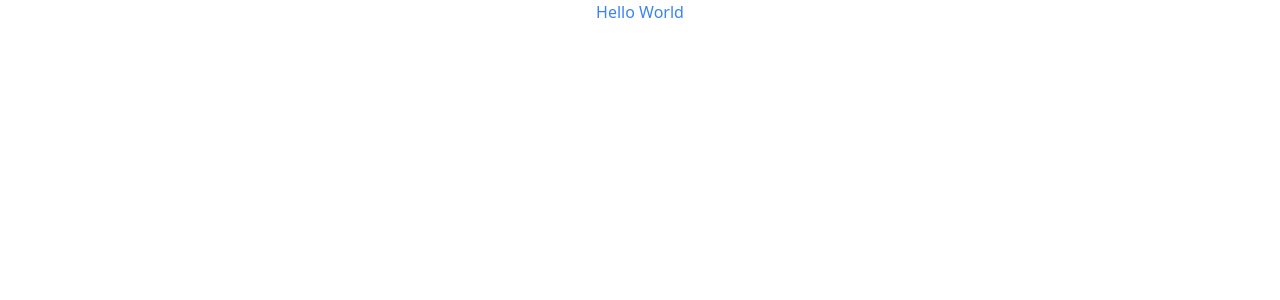
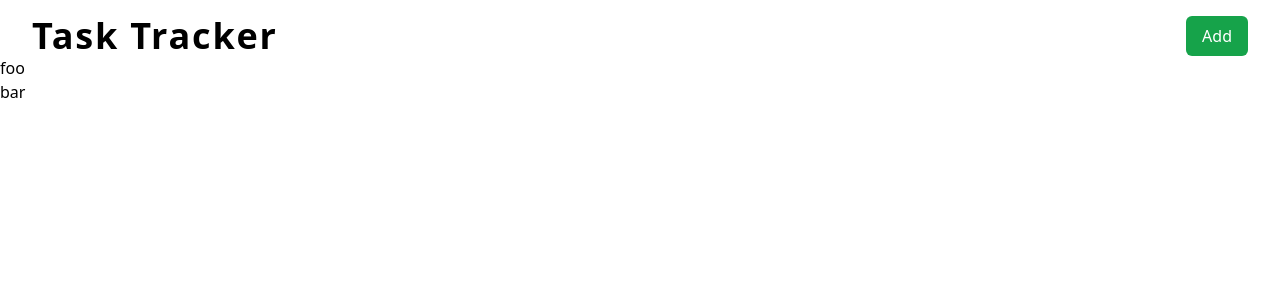
Before and after one commit to largomst/react-todo-demo, a React (Create React App) app: page / in a window 1280 px wide. Shown: the top 300 px of the page. Built offline with nearby package versions, Linux system fonts and the light colour scheme.

Commit message:
feature: create basic components

```diff
--- a/src/App.js
+++ b/src/App.js
@@ -1,10 +1,26 @@
-import logo from "./logo.svg";
-import "./App.css";
+import { useState } from "react";
 
+import Header from "./components/Header";
+import Tasks from "./components/Tasks";
 function App() {
+  const [tasks, setTasks] = useState([
+    {
+      id: 1,
+      text: "foo",
+      day: "Feb 5th at 2:30pm",
+      reminder: true,
+    },
+    {
+      id: 2,
+      text: "bar",
+      day: "Feb 5th at 2:30pm",
+      reminder: false,
+    },
+  ]);
   return (
-    <div className="App">
-      <h1 className="text-blue-500">Hello World</h1>
+    <div className="App container pt-4">
+      <Header title="Task Tracker" color="bg-gray-800" />
+      <Tasks tasks={tasks} />
     </div>
   );
 }
--- /dev/null
+++ b/src/components/Button.js
@@ -0,0 +1,22 @@
+import React from "react";
+import PropTypes from "prop-types";
+
+export const Button = ({ text, color, onClick }) => {
+  return (
+    <button
+      className={`rounded-md px-4 py-2 ${color} text-white`}
+      onClick={onClick}
+    >
+      {text}
+    </button>
+  );
+};
+Button.defaultProps = {
+  color: "bg-black",
+};
+Button.propTypes = {
+  text: PropTypes.string,
+  color: PropTypes.string,
+  onClick: PropTypes.func.isRequired,
+};
+export default Button;
--- /dev/null
+++ b/src/components/Header.js
@@ -0,0 +1,20 @@
+import PropTypes from "prop-types";
+import Button from "./Button";
+
+const Header = ({ title }) => {
+  const onClick = () => {
+    console.log("Click");
+  };
+  return (
+    <header className={"flex px-8"}>
+      <h1 className="text-4xl tracking-wider flex-grow font-semibold">
+        {title}
+      </h1>
+      <Button text="Add" color="bg-green-600" onClick={onClick}></Button>
+    </header>
+  );
+};
+Header.prototype = {
+  title: PropTypes.string,
+};
+export default Header;
--- /dev/null
+++ b/src/components/Tasks.js
@@ -0,0 +1,11 @@
+const Tasks = ({ tasks }) => {
+  return (
+    <>
+      {tasks.map((task) => (
+        <h3 key={task.id}>{task.text}</h3>
+      ))}
+    </>
+  );
+};
+
+export default Tasks;
```
